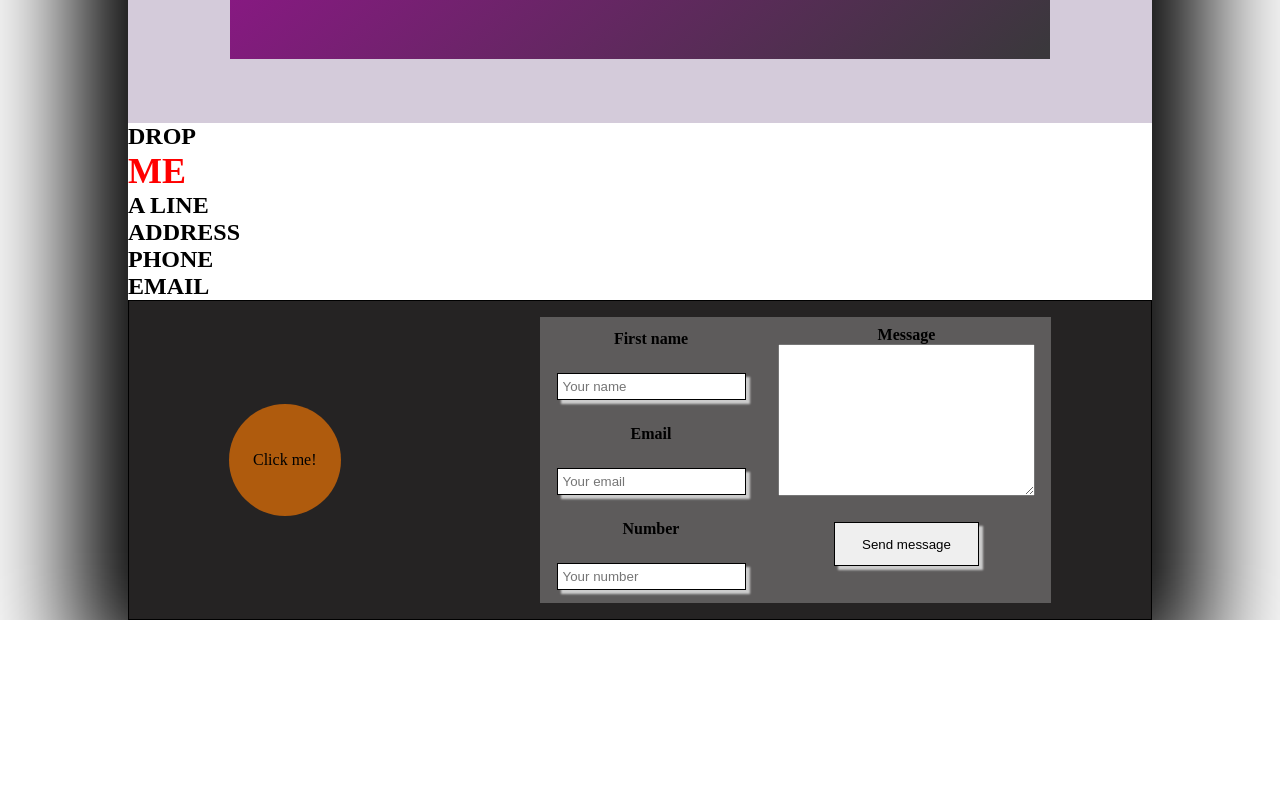
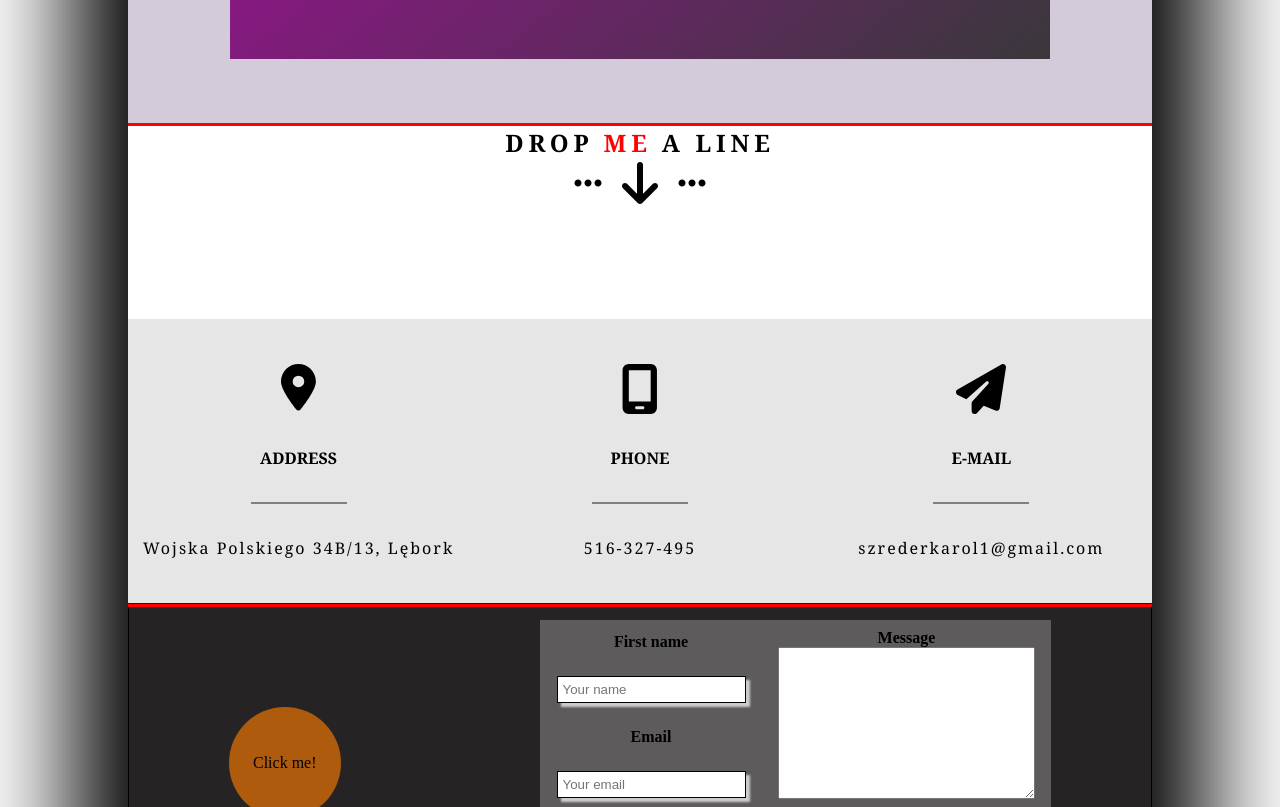
Before and after one commit to szrederkarol1/Final-project, a React (Vite) app: page / in a window 1280 px wide. Shown: the part 1710-2517 px from the top of the page. Before the commit the page ends 2330 px from the top, so only its background shows below. Built offline with nearby package versions, Linux system fonts and the light colour scheme.

Commit message:
Create contact section

```diff
--- a/src/assets/contact/Contact.jsx
+++ b/src/assets/contact/Contact.jsx
@@ -1,22 +1,62 @@
 import React from "react";
 import "./Contact.scss";
 
-function Contact() {
+const Contact = () => {
   return (
     <>
       <div className="contact_section">
-        <h2>
-          DROP <h2 className="tittle_red">ME</h2> A LINE
+        <h2 className="tittle_contact">
+          DROP<h2 className="tittle_red">ME</h2> A LINE
         </h2>
-        <div className="container_data">
-          <div className="first_data">
-            <h2>ADDRESS</h2>
+        <div
+          className="dots"
+          style={{
+            display: "flex",
+            justifyContent: "center",
+            alignItems: "center",
+            marginBottom: "7em",
+          }}
+        >
+          <i
+            class="fa-solid fa-ellipsis-vertical fa-rotate-90 fa-2x"
+            style={{ marginRight: "30px" }}
+          ></i>
+          <i class="fa-solid fa-arrow-down fa-fade fa-3x"></i>
+          <i
+            class="fa-solid fa-ellipsis-vertical fa-rotate-90 fa-2x"
+            style={{ marginLeft: "30px" }}
+          ></i>
+        </div>
+        <div className="all_container_data">
+          <div className="data">
+            <div className="data_container">
+              <svg xmlns="http://www.w3.org/2000/svg" viewBox="0 0 384 550">
+                <path d="M215.7 499.2C267 435 384 279.4 384 192C384 86 298 0 192 0S0 86 0 192c0 87.4 117 243 168.3 307.2c12.3 15.3 35.1 15.3 47.4 0zM192 128a64 64 0 1 1 0 128 64 64 0 1 1 0-128z" />
+              </svg>
+              <h2 className="tittle_contact_data">ADDRESS</h2>
+              <div className="border"></div>
+              <p className="paragraph_data">Wojska Polskiego 34B/13, Lębork</p>
+            </div>
           </div>
-          <div className="secondary_data">
-            <h2>PHONE</h2>
+          <div className="data">
+            <div className="data_container">
+              <svg xmlns="http://www.w3.org/2000/svg" viewBox="0 0 384 512">
+                <path d="M16 64C16 28.7 44.7 0 80 0H304c35.3 0 64 28.7 64 64V448c0 35.3-28.7 64-64 64H80c-35.3 0-64-28.7-64-64V64zM144 448c0 8.8 7.2 16 16 16h64c8.8 0 16-7.2 16-16s-7.2-16-16-16H160c-8.8 0-16 7.2-16 16zM304 64H80V384H304V64z" />
+              </svg>
+              <h2 className="tittle_contact_data">PHONE</h2>
+              <div className="border"></div>
+              <p className="paragraph_data">516-327-495</p>
+            </div>
           </div>
-          <div className="thirt_data">
-            <h2>EMAIL</h2>
+          <div className="data">
+            <div className="data_container">
+              <svg xmlns="http://www.w3.org/2000/svg" viewBox="0 0 512 512">
+                <path d="M498.1 5.6c10.1 7 15.4 19.1 13.5 31.2l-64 416c-1.5 9.7-7.4 18.2-16 23s-18.9 5.4-28 1.6L284 427.7l-68.5 74.1c-8.9 9.7-22.9 12.9-35.2 8.1S160 493.2 160 480V396.4c0-4 1.5-7.8 4.2-10.7L331.8 202.8c5.8-6.3 5.6-16-.4-22s-15.7-6.4-22-.7L106 360.8 17.7 316.6C7.1 311.3 .3 300.7 0 288.9s5.9-22.8 16.1-28.7l448-256c10.7-6.1 23.9-5.5 34 1.4z" />
+              </svg>
+              <h2 className="tittle_contact_data">E-MAIL</h2>
+              <div className="border"></div>
+              <p className="paragraph_data">szrederkarol1@gmail.com</p>
+            </div>
           </div>
         </div>
       </div>
--- a/src/assets/contact/Contact.scss
+++ b/src/assets/contact/Contact.scss
@@ -3,9 +3,65 @@
   justify-content: center;
   align-items: center;
 }
+
 .contact_section {
-  .tittle_red {
-    color: red;
+  height: 30em;
+  width: 100%;
+  display: flex;
+  justify-content: space-around;
+  flex-direction: column;
+  .tittle_contact {
+    display: flex;
+    justify-content: center;
+    border-top: 3px solid red;
+    font-family: Georgia, "Times New Roman", Times, serif;
+    letter-spacing: 0.2em;
+    .tittle_red {
+      color: red;
+      font-size: 24px;
+      margin: 0 10px 0 10px;
+    }
+  }
+  .all_container_data {
+    display: flex;
+    justify-content: space-around;
+    align-items: center;
+    .data {
+      height: 18em;
+      width: 30em;
+      background-color: rgb(128, 128, 128, 0.2);
+      @include flex;
+      flex-direction: column;
+      border-bottom: 3px solid red;
+      &:hover {
+        border-bottom: 3px solid yellow;
+        transition: all 500ms ease-in-out;
+        transform: translateY(-15px);
+      }
+      .data_container {
+        display: flex;
+        flex-direction: column;
+        justify-content: space-around;
+        align-items: center;
+        height: 80%;
+        .tittle_contact_data {
+          font-family: Georgia, "Times New Roman", Times, serif;
+          font-size: 1em;
+        }
+        .paragraph_data {
+          font-family: Georgia, "Times New Roman", Times, serif;
+          letter-spacing: 2px;
+        }
+        svg {
+          height: 50px;
+        }
+        .border {
+          height: 1px;
+          width: 6em;
+          border-bottom: 2px solid grey;
+        }
+      }
+    }
   }
 }
 .form_section {
--- a/src/first_view/Navigation.jsx
+++ b/src/first_view/Navigation.jsx
@@ -1,7 +1,7 @@
 import React from "react";
 import "./Navigation.scss";
 
-function Navigation() {
+const Navigation = () => {
   return (
     <>
       <div className="top_bar">
@@ -36,5 +36,5 @@ function Navigation() {
       </div>
     </>
   );
-}
+};
 export default Navigation;
--- a/src/first_view/Navigation.scss
+++ b/src/first_view/Navigation.scss
@@ -92,11 +92,15 @@ $another-weight: 300;
   .welcome_site {
     text-align: center;
     .btn_first_page {
-      height: 3em;
-      width: 15em;
-      border-radius: 15%;
-      font-weight: $secondary-weight;
-      margin-top: 4em;
+      border: 1px solid #556699;
+      border-radius: 100px;
+      box-shadow: 2px 2px #444444;
+      padding: 15px 35px;
+      color: #ffffff;
+      font: normal bold 24px/1 "Ubuntu", sans-serif;
+      text-align: center;
+      text-shadow: 2px 2px #000000;
+      margin-top: 2em;
       cursor: pointer;
     }
   }
```
